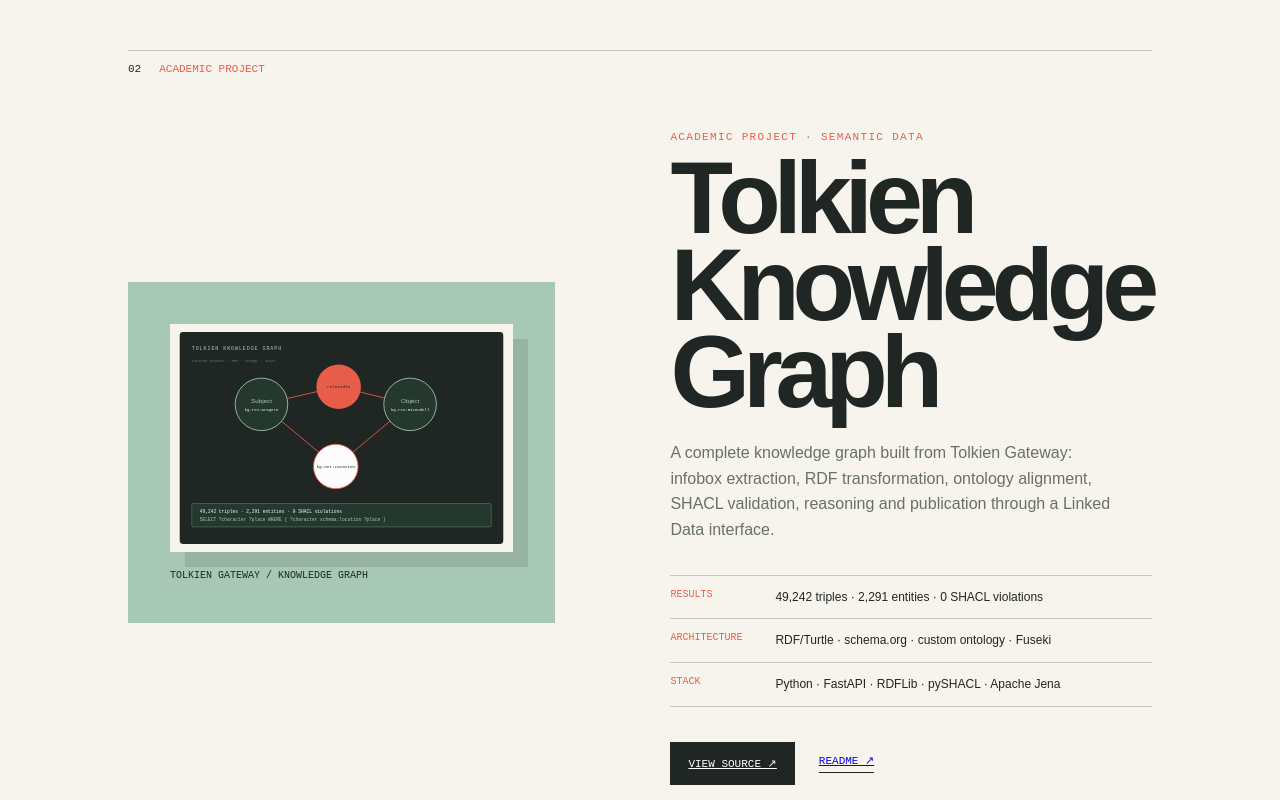
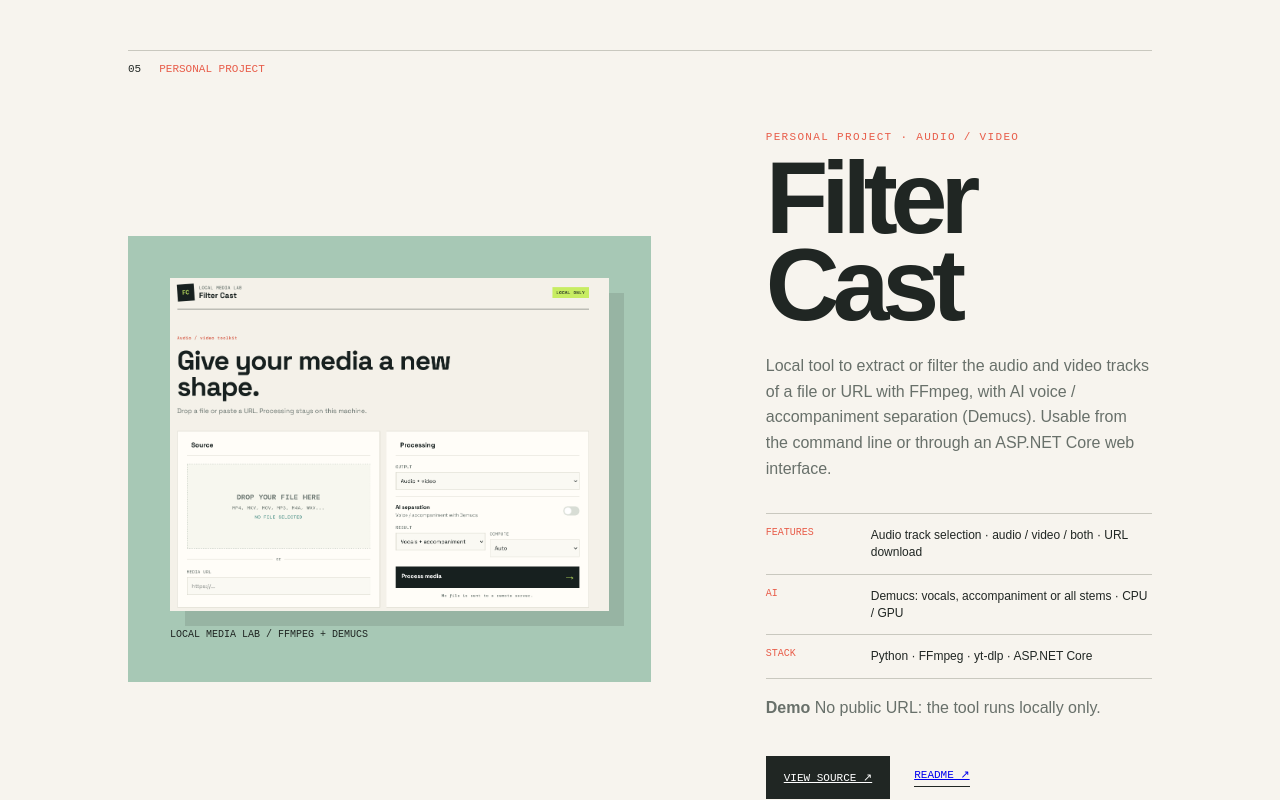
Before and after one commit to MATHIASCW/MATHIASCW.github.io, an Angular app: page /#/projects in a window 1280 px wide. Shown: the part 1660-2460 px from the top of the page. Built offline with nearby package versions, Linux system fonts and the light colour scheme.

Commit message:
feature: update add filter cast project into the projects page

```diff
--- a/src/app/data/projects.data.ts
+++ b/src/app/data/projects.data.ts
@@ -8,6 +8,14 @@
     stack: ['Web tool', 'Open source'],
     link: 'https://github.com/MATHIASCW/merge_doc',
     accent: 'coral'
+  },
+  {
+    title: 'Filter Cast',
+    type: 'Personal project',
+    description: 'Local tool to extract or filter audio and video tracks with FFmpeg, with optional vocal separation (Demucs) and a web interface.',
+    stack: ['Python', 'ASP.NET Core', 'FFmpeg'],
+    link: 'https://github.com/MATHIASCW/filter-cast',
+    accent: 'mint'
   },
   {
     title: 'Tolkien Knowledge Graph',
--- a/src/app/projects-page.html
+++ b/src/app/projects-page.html
@@ -27,6 +27,31 @@
       <div class="project-actions">
         <a class="button button-dark" href="https://github.com/MATHIASCW/merge_doc/tree/interface" target="_blank" rel="noreferrer">{{ language === 'fr' ? 'Voir le code' : 'View source' }} ↗</a>
         <a class="text-link" href="https://github.com/MATHIASCW/merge_doc/blob/interface/README.md" target="_blank" rel="noreferrer">README ↗</a>
+      </div>
+    </div>
+  </div>
+</section>
+
+<section class="featured-project">
+  <div class="section-label"><span>05</span><span>{{ language === 'fr' ? 'Projet personnel' : 'Personal project' }}</span></div>
+  <div class="project-detail">
+    <div class="preview-frame">
+      <img src="assets/filter-cast.png" alt="Filter Cast web interface">
+      <span>LOCAL MEDIA LAB / FFMPEG + DEMUCS</span>
+    </div>
+    <div class="project-info">
+      <p class="project-kicker">{{ language === 'fr' ? 'Projet personnel · audio / vidéo' : 'Personal project · audio / video' }}</p>
+      <h2>Filter Cast</h2>
+      <p>{{ language === 'fr' ? 'Outil local pour extraire ou filtrer les pistes audio et vidéo d’un fichier ou d’une URL avec FFmpeg, avec séparation voix / accompagnement par IA (Demucs). Utilisable en ligne de commande ou via une interface web ASP.NET Core.' : 'Local tool to extract or filter the audio and video tracks of a file or URL with FFmpeg, with AI voice / accompaniment separation (Demucs). Usable from the command line or through an ASP.NET Core web interface.' }}</p>
+      <div class="facts">
+        <div><b>{{ language === 'fr' ? 'Fonctions' : 'Features' }}</b><span>{{ language === 'fr' ? 'Choix de piste audio · audio / vidéo / les deux · téléchargement par URL' : 'Audio track selection · audio / video / both · URL download' }}</span></div>
+        <div><b>{{ language === 'fr' ? 'IA' : 'AI' }}</b><span>{{ language === 'fr' ? 'Demucs : voix, accompagnement ou toutes les pistes · CPU / GPU' : 'Demucs: vocals, accompaniment or all stems · CPU / GPU' }}</span></div>
+        <div><b>Stack</b><span>Python · FFmpeg · yt-dlp · ASP.NET Core</span></div>
+      </div>
+      <p class="demo-note"><b>{{ language === 'fr' ? 'Démo' : 'Demo' }}</b> {{ language === 'fr' ? 'Aucune URL publique : l’outil tourne en local uniquement.' : 'No public URL: the tool runs locally only.' }}</p>
+      <div class="project-actions">
+        <a class="button button-dark" href="https://github.com/MATHIASCW/filter-cast" target="_blank" rel="noreferrer">{{ language === 'fr' ? 'Voir le code' : 'View source' }} ↗</a>
+        <a class="text-link" href="https://github.com/MATHIASCW/filter-cast#readme" target="_blank" rel="noreferrer">README ↗</a>
       </div>
     </div>
   </div>
```
Also changed, not shown: src/assets/filter-cast.png (added), 1 other file (tests, documents, lock files or other folders).
